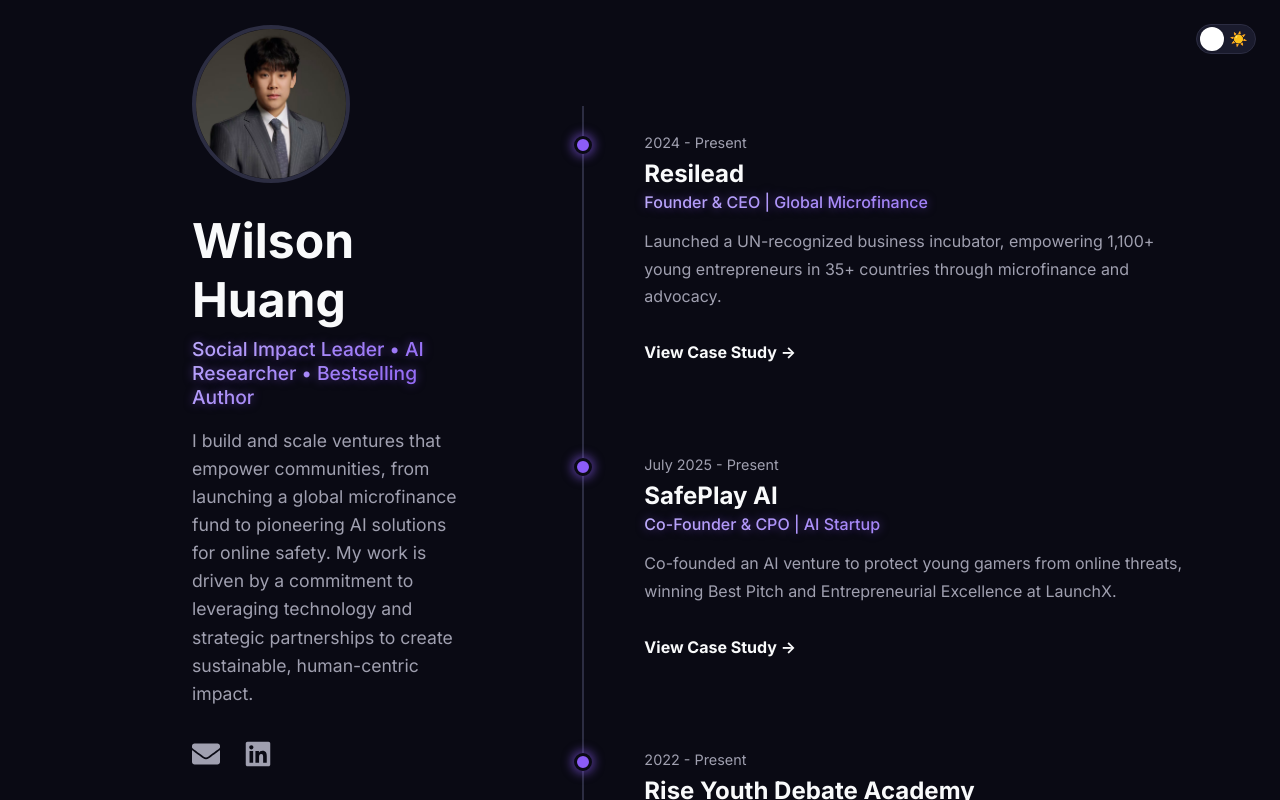
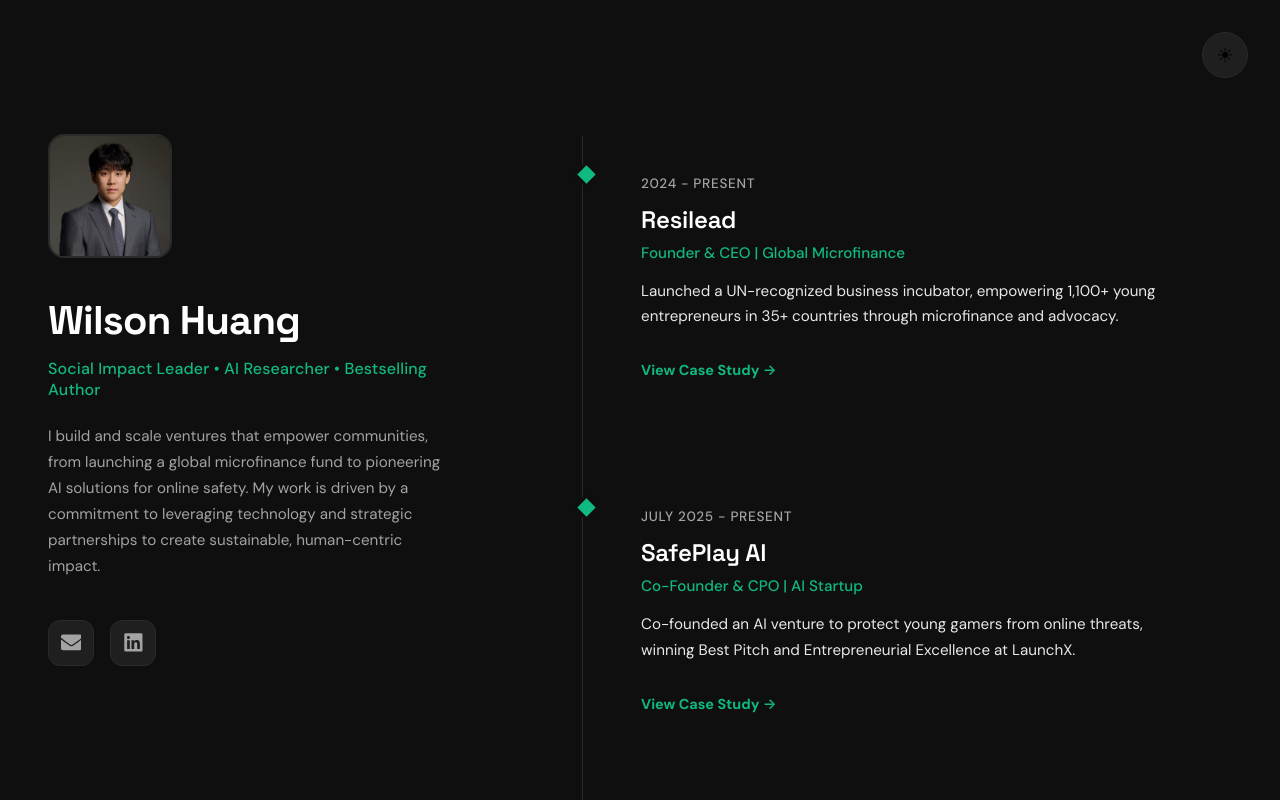
Before and after one commit to wilson-huang-cmyk/wilsonhuang, a React (Vite) app: page / in a window 1280 px wide. Shown: the top 800 px of the page. Built offline with nearby package versions, Linux system fonts and the light colour scheme.

Commit message:
Updated index.css

```diff
--- a/src/index.css
+++ b/src/index.css
@@ -1,41 +1,43 @@
 /* src/index.css */
-@import url('https://fonts.googleapis.com/css2?family=Inter:wght@400;500;700;900&display=swap');
+@import url('https://fonts.googleapis.com/css2?family=Space+Grotesk:wght@400;500;600;700&family=DM+Sans:wght@400;500;700&display=swap');
 
 /* --- DEFAULT DARK THEME VARIABLES --- */
 :root {
-  --bg-color: #0A0A14;
-  --card-color: #1A1B2D;
-  --text-color: #E4E4E7;
-  --primary-color: #F9FAFB;
-  --secondary-text: #A0A0B0;
-  --border-color: #2C2D42;
-  --timeline-line-color: #2C2D42;
-  --accent-color: #8B5CF6;
-  --accent-color-light: #C4B5FD;
-  --accent-glow: rgba(139, 92, 246, 0.5);
-  --accent-glow-hover: rgba(139, 92, 246, 0.7);
+  --bg-color: #0f0f0f;
+  --bg-secondary: #1a1a1a;
+  --card-color: #1f1f1f;
+  --text-color: #e8e8e8;
+  --primary-color: #ffffff;
+  --secondary-text: #a3a3a3;
+  --border-color: #2a2a2a;
+  --timeline-line-color: #2a2a2a;
+  --accent-color: #10b981;
+  --accent-color-light: #34d399;
+  --accent-glow: rgba(16, 185, 129, 0.2);
+  --accent-glow-hover: rgba(16, 185, 129, 0.4);
+  --accent-subtle: rgba(16, 185, 129, 0.1);
 }
 
 /* --- LIGHT THEME VARIABLES (ACTIVATED BY CLASS ON BODY) --- */
 body.light-theme {
-  --bg-color: #F9FAFB;
-  --card-color: #FFFFFF;
-  --text-color: #374151;
-  --primary-color: #1F2937;
-  --secondary-text: #6B7280;
-  --border-color: #E5E7EB;
-  --timeline-line-color: #E5E7EB;
-  --accent-color: #3B82F6;
-  --accent-color-light: #60A5FA;
-  --accent-glow: rgba(59, 130, 246, 0.2);
-  --accent-glow-hover: rgba(59, 130, 246, 0.5);
+  --bg-color: #fafafa;
+  --bg-secondary: #f5f5f5;
+  --card-color: #ffffff;
+  --text-color: #262626;
+  --primary-color: #0a0a0a;
+  --secondary-text: #737373;
+  --border-color: #e5e5e5;
+  --timeline-line-color: #d4d4d4;
+  --accent-color: #059669;
+  --accent-color-light: #10b981;
+  --accent-glow: rgba(5, 150, 105, 0.15);
+  --accent-glow-hover: rgba(5, 150, 105, 0.3);
+  --accent-subtle: rgba(5, 150, 105, 0.08);
 }
 
 body {
   margin: 0;
-  font-family: 'Inter', -apple-system, BlinkMacSystemFont, 'Segoe UI', 'Roboto', 'Oxygen',
-    'Ubuntu', 'Cantarell', 'Fira Sans', 'Droid Sans', 'Helvetica Neue',
-    sans-serif;
+  font-family: 'DM Sans', -apple-system, BlinkMacSystemFont, 'Segoe UI', 'Roboto', sans-serif;
   -webkit-font-smoothing: antialiased;
   -moz-osx-font-smoothing: grayscale;
   background-color: var(--bg-color);
@@ -46,65 +48,50 @@
 /* --- THEME TOGGLE BUTTON --- */
 .theme-toggle {
   position: fixed;
-  top: 1.5rem;
-  right: 1.5rem;
+  top: 2rem;
+  right: 2rem;
   z-index: 1000;
-
-  /* New toggle switch styles */
   display: flex;
   align-items: center;
-  justify-content: space-around; /* To space the emojis */
-  width: 60px; /* Wider for the toggle */
-  height: 30px; /* Standard toggle height */
+  justify-content: center;
+  width: 46px;
+  height: 46px;
   background: var(--card-color);
   border: 1px solid var(--border-color);
-  border-radius: 30px; /* Fully rounded ends */
+  border-radius: 50%;
   cursor: pointer;
-  padding: 0 4px; /* Padding for the icons */
   transition: all 0.3s ease;
+  font-size: 1.2rem;
 }
 
-/* Emojis inside the toggle */
-.theme-toggle::before, .theme-toggle::after {
-  font-size: 0.9rem;
-}
 .theme-toggle::before {
-  content: '🌙';
-}
-.theme-toggle::after {
-  content: '☀️';
+  content: '☀';
+  transition: transform 0.3s ease;
 }
 
-/* The sliding thumb */
-.theme-toggle .toggle-thumb {
-  position: absolute;
-  left: 3px; /* Initial position on the left */
-  width: 24px; /* Size of the thumb */
-  height: 24px;
-  background-color: white;
-  border-radius: 50%;
-  transition: transform 0.3s cubic-bezier(0.25, 0.46, 0.45, 0.94);
-  box-shadow: 0 0 2px rgba(0,0,0,0.2);
+body.light-theme .theme-toggle::before {
+  content: '☾';
 }
 
-body.light-theme .theme-toggle .toggle-thumb {
-  /* Move thumb to the right in light mode */
-  transform: translateX(30px);
+.theme-toggle .toggle-thumb {
+  display: none;
 }
 
 .theme-toggle:hover {
-  box-shadow: 0 0 10px var(--accent-glow-hover);
+  background: var(--bg-secondary);
+  border-color: var(--accent-color);
+  transform: scale(1.05);
 }
 
 
 /* --- MAIN TWO-COLUMN LAYOUT --- */
 .main-layout {
   display: grid;
-  grid-template-columns: 0.7fr 1.5fr;
-  gap: 5rem;
-  max-width: 1800px;
+  grid-template-columns: 400px 1fr;
+  gap: 8rem;
+  max-width: 1400px;
   margin: 0 auto;
-  padding: 0 4rem 0 12rem;
+  padding: 0 3rem;
 }
 
 .left-column {
@@ -114,11 +101,11 @@
   display: flex;
   flex-direction: column;
   justify-content: center;
-  padding-right: 2rem;
+  padding-right: 0;
 }
 
 .right-column {
-  padding-top: 6rem;
+  padding-top: 8rem;
   padding-bottom: 6rem;
 }
 
@@ -127,100 +114,116 @@
   text-align: left;
 }
 .bio-image {
-  width: 150px;
-  height: 150px;
-  border-radius: 50%;
+  width: 120px;
+  height: 120px;
+  border-radius: 16px;
   object-fit: cover;
-  border: 4px solid var(--border-color);
-  margin-bottom: 1.5rem;
+  border: 2px solid var(--border-color);
+  margin-bottom: 2rem;
+  transition: transform 0.3s ease;
+}
+.bio-image:hover {
+  transform: scale(1.02);
 }
 .bio-name {
-  font-size: 3rem;
+  font-family: 'Space Grotesk', sans-serif;
+  font-size: 2.5rem;
+  font-weight: 700;
   color: var(--primary-color);
-  margin: 0 0 0.5rem;
+  margin: 0 0 0.75rem;
+  letter-spacing: -0.02em;
 }
 
 .bio-title {
-  font-size: 1.2rem;
+  font-size: 1rem;
   font-weight: 500;
-  margin: 0 0 1rem;
-  /* Applying shiny effect directly */
-  background-image: linear-gradient(135deg, var(--accent-color-light), var(--accent-color));
-  -webkit-background-clip: text;
-  -webkit-text-fill-color: transparent;
-  color: var(--accent-color); /* Fallback */
-  text-shadow: 0 0 10px var(--accent-glow);
+  margin: 0 0 1.5rem;
+  color: var(--accent-color);
+  letter-spacing: 0.01em;
 }
 
 .bio-description {
   color: var(--secondary-text);
-  line-height: 1.6;
-  font-size: 1.1rem;
+  line-height: 1.7;
+  font-size: 0.95rem;
 }
 
 /* --- SOCIAL ICONS (LEFT COLUMN) --- */
 .social-icons {
-  margin-top: 2rem;
+  margin-top: 2.5rem;
   display: flex;
-  gap: 1.5rem;
+  gap: 1rem;
 }
 
 .social-icon-link {
+  display: flex;
+  align-items: center;
+  justify-content: center;
+  width: 44px;
+  height: 44px;
   color: var(--secondary-text);
-  font-size: 1.75rem;
-  transition: all 0.3s;
+  font-size: 1.3rem;
+  background: var(--card-color);
+  border: 1px solid var(--border-color);
+  border-radius: 12px;
+  transition: all 0.3s ease;
 }
 
 .social-icon-link:hover {
-  transform: translateY(-3px);
   color: var(--accent-color);
-}
-.social-icon-link:hover > * {
-  text-shadow: 0 0 12px var(--accent-glow-hover);
+  background: var(--accent-subtle);
+  border-color: var(--accent-color);
+  transform: translateY(-2px);
 }
 
 
 /* --- TIMELINE (RIGHT COLUMN) --- */
 .timeline-wrapper {
   position: relative;
-  padding-left: 3rem;
+  padding-left: 2rem;
 }
 
 .timeline-wrapper::before {
   content: '';
   position: absolute;
-  left: 10px;
-  top: 10px;
-  bottom: 10px;
-  width: 2px;
+  left: 6px;
+  top: 8px;
+  bottom: 8px;
+  width: 1px;
   background-color: var(--timeline-line-color);
 }
 
 .timeline-item {
   position: relative;
-  margin-bottom: 2rem;
-  transition: background-color 0.3s, box-shadow 0.3s;
-  padding: 1.5rem;
-  border-radius: 8px;
+  margin-bottom: 3rem;
+  transition: all 0.3s ease;
+  padding: 2rem;
+  border-radius: 12px;
   cursor: pointer;
+  border: 1px solid transparent;
 }
 
 .timeline-item:hover {
   background-color: var(--card-color);
-    box-shadow: 0 4px 12px rgba(0, 0, 0, 0.1);
+  border-color: var(--border-color);
 }
 
 .timeline-dot {
   position: absolute;
-  left: -46px;
-  top: 40px;
-  width: 12px;
-  height: 12px;
-  border-radius: 50%;
+  left: -32px;
+  top: 2.25rem;
+  width: 13px;
+  height: 13px;
+  border-radius: 3px;
   background-color: var(--accent-color);
-  box-shadow: 0 0 10px 3px var(--accent-glow);
   border: 3px solid var(--bg-color);
   transition: all 0.3s ease;
+  transform: rotate(45deg);
+}
+
+.timeline-item:hover .timeline-dot {
+  background-color: var(--accent-color-light);
+  transform: rotate(45deg) scale(1.15);
 }
 
 .timeline-content {
@@ -228,34 +231,44 @@
 }
 .timeline-date {
   color: var(--secondary-text);
-  font-size: 0.9rem;
-  margin-bottom: 0.5rem;
+  font-size: 0.85rem;
+  font-weight: 500;
+  text-transform: uppercase;
+  letter-spacing: 0.05em;
+  margin-bottom: 0.75rem;
 }
 .timeline-title {
+  font-family: 'Space Grotesk', sans-serif;
   font-size: 1.5rem;
+  font-weight: 600;
   color: var(--primary-color);
-  margin: 0;
+  margin: 0 0 0.5rem;
+  letter-spacing: -0.01em;
 }
 .timeline-category {
   font-weight: 500;
-    margin: 0.25rem 0 0.75rem;
-    /* Applying shiny effect directly */
-    background-image: linear-gradient(135deg, var(--accent-color-light), var(--accent-color));
-    -webkit-background-clip: text;
-    -webkit-text-fill-color: transparent;
-    color: var(--accent-color); /* Fallback */
-    text-shadow: 0 0 10px var(--accent-glow);
+  font-size: 0.95rem;
+  margin: 0 0 1rem;
+  color: var(--accent-color);
 }
 .timeline-description {
-  color: var(--secondary-text);
+  color: var(--text-color);
   line-height: 1.7;
+  font-size: 0.95rem;
 }
 .timeline-link {
-  color: var(--primary-color);
+  color: var(--accent-color);
   text-decoration: none;
-  font-weight: bold;
-  display: inline-block;
+  font-weight: 600;
+  font-size: 0.9rem;
+  display: inline-flex;
+  align-items: center;
+  gap: 0.5rem;
   margin-top: 1rem;
+  transition: gap 0.3s ease;
+}
+.timeline-link:hover {
+  gap: 0.75rem;
 }
 
 /* --- CASE STUDY PAGE --- */
@@ -271,90 +284,117 @@
 .back-button {
   background: none;
   border: none;
-  font-size: 1rem;
-  font-weight: bold;
+  font-size: 0.95rem;
+  font-weight: 600;
   cursor: pointer;
   padding: 0;
-  margin-bottom: 2rem;
-  /* Applying shiny effect directly */
-  background-image: linear-gradient(135deg, var(--accent-color-light), var(--accent-color));
-  -webkit-background-clip: text;
-  -webkit-text-fill-color: transparent;
-  color: var(--accent-color); /* Fallback */
-  text-shadow: 0 0 10px var(--accent-glow);
-  transition: text-shadow 0.3s ease;
+  margin-bottom: 3rem;
+  color: var(--accent-color);
+  transition: all 0.3s ease;
+  display: inline-flex;
+  align-items: center;
+  gap: 0.5rem;
 }
 
 .back-button:hover {
-  text-shadow: 0 0 12px var(--accent-glow-hover);
+  gap: 0.75rem;
+  color: var(--accent-color-light);
 }
 
 
 .case-study-header {
   border-bottom: 1px solid var(--border-color);
-  padding-bottom: 2rem;
-  margin-bottom: 2rem;
+  padding-bottom: 2.5rem;
+  margin-bottom: 3rem;
 }
 .case-study-category {
-  font-weight: bold;
+  font-weight: 600;
+  font-size: 0.85rem;
   text-transform: uppercase;
-  margin: 0;
-  /* Applying shiny effect directly */
-  background-image: linear-gradient(135deg, var(--accent-color-light), var(--accent-color));
-  -webkit-background-clip: text;
-  -webkit-text-fill-color: transparent;
-  color: var(--accent-color); /* Fallback */
-  text-shadow: 0 0 10px var(--accent-glow);
+  letter-spacing: 0.08em;
+  margin: 0 0 1rem;
+  color: var(--accent-color);
 }
 .case-study-title {
-  font-size: 3rem;
+  font-family: 'Space Grotesk', sans-serif;
+  font-size: 2.75rem;
+  font-weight: 700;
   color: var(--primary-color);
-  margin: 0.5rem 0;
+  margin: 0 0 1rem;
+  letter-spacing: -0.02em;
+  line-height: 1.2;
 }
 .case-study-date {
   color: var(--secondary-text);
-  font-size: 1.1rem;
+  font-size: 0.95rem;
+  font-weight: 500;
 }
 
 .case-study-hero-image {
   width: 100%;
   max-height: 500px;
   object-fit: contain;
-  border-radius: 8px;
+  border-radius: 16px;
   margin-bottom: 3rem;
-  background-color: var(--bg-color);
+  background-color: var(--bg-secondary);
+  border: 1px solid var(--border-color);
 }
 
 .case-study-section {
-  margin-bottom: 2rem; /* REDUCED: Was 3rem */
+  margin-bottom: 3rem;
 }
 .case-study-section h2 {
-  font-size: 1.75rem;
+  font-family: 'Space Grotesk', sans-serif;
+  font-size: 1.5rem;
+  font-weight: 600;
   color: var(--primary-color);
-  border-bottom: 1px solid var(--border-color);
-  padding-bottom: 0.5rem;
-  margin-bottom: 1.5rem; /* INCREASED: Was 1rem */
+  margin-bottom: 1.25rem;
+  letter-spacing: -0.01em;
 }
 .case-study-section p, .case-study-section li {
   color: var(--text-color);
-  font-size: 1.1rem;
+  font-size: 1rem;
   line-height: 1.8;
 }
 .case-study-section ul {
-    padding-left: 20px;
+  padding-left: 1.5rem;
+  list-style-type: none;
+}
+.case-study-section ul li {
+  position: relative;
+  padding-left: 1.5rem;
+  margin-bottom: 0.75rem;
+}
+.case-study-section ul li::before {
+  content: '';
+  position: absolute;
+  left: 0;
+  top: 0.7em;
+  width: 6px;
+  height: 6px;
+  background: var(--accent-color);
+  border-radius: 1px;
+  transform: rotate(45deg);
 }
 
 .tech-stack {
   display: flex;
   flex-wrap: wrap;
-    gap: 0.75rem; /* INCREASED: Was 0.5rem */
+  gap: 0.75rem;
 }
 .tech-tag {
-    background-color: var(--card-color);
-    border: 1px solid var(--border-color);
+  background-color: var(--accent-subtle);
+  border: 1px solid var(--accent-color);
+  color: var(--accent-color);
   padding: 0.5rem 1rem;
-    border-radius: 20px;
-    font-size: 0.9rem;
+  border-radius: 8px;
+  font-size: 0.85rem;
+  font-weight: 500;
+  transition: all 0.3s ease;
+}
+.tech-tag:hover {
+  background-color: var(--accent-color);
+  color: var(--bg-color);
 }
 
 .photo-gallery-grid {
@@ -375,6 +415,12 @@
   max-width: 100%;
   height: auto;
   display: block;
+  border-radius: 12px;
+  border: 1px solid var(--border-color);
+  transition: transform 0.3s ease;
+}
+.gallery-item-container:hover .gallery-image {
+  transform: scale(1.02);
 }
 
 .gallery-caption {
@@ -384,45 +430,49 @@
   transform: translateX(-50%) translateY(20px);
   width: 90%;
   max-width: 500px;
-  background: rgba(26, 26, 26, 0.7);
-  backdrop-filter: blur(8px) saturate(180%);
-  -webkit-backdrop-filter: blur(8px) saturate(180%);
-  color: #FFFFFF;
-  padding: 0.75rem 1rem;
-  font-size: 0.95rem;
+  background: rgba(15, 15, 15, 0.85);
+  backdrop-filter: blur(12px) saturate(180%);
+  -webkit-backdrop-filter: blur(12px) saturate(180%);
+  color: #ffffff;
+  padding: 1rem 1.25rem;
+  font-size: 0.9rem;
   text-align: center;
+  border-radius: 8px;
+  border: 1px solid rgba(255, 255, 255, 0.1);
   opacity: 0;
   transition: all 0.4s ease;
   pointer-events: none;
 }
 body.light-theme .gallery-caption {
-  background: rgba(249, 250, 251, 0.7);
-  color: #1F2937;
+  background: rgba(250, 250, 250, 0.85);
+  color: #0a0a0a;
+  border: 1px solid rgba(0, 0, 0, 0.1);
 }
 
 
 .gallery-item-container:hover .gallery-caption {
   opacity: 1;
-  transform: translateX(-50%) translateY(0);
+  transform: translateX(-50%) translateY(-8px);
 }
 
 /* --- FOOTER --- */
 footer {
   padding: 4rem 0 2rem;
   border-top: 1px solid var(--border-color);
-  margin-top: 3rem;
+  margin-top: 4rem;
 }
 .footer-bottom {
   display: flex;
   justify-content: space-between;
   align-items: center;
   color: var(--secondary-text);
-    font-size: 0.9rem;
+  font-size: 0.85rem;
 }
 .back-to-top {
   color: var(--secondary-text);
   text-decoration: none;
   font-weight: 500;
+  transition: color 0.3s ease;
 }
 .back-to-top:hover {
   color: var(--accent-color);
@@ -433,19 +483,17 @@
   .main-layout {
     grid-template-columns: 1fr;
     padding: 0 1.5rem;
+    gap: 3rem;
   }
   .left-column {
-    position: static; /* Let it scroll normally on mobile */
+    position: static;
     height: auto;
-    padding: 3rem 0 2rem 0;
+    padding: 3rem 0 0 0;
     text-align: center;
     align-items: center;
   }
-  .theme-toggle {
-    /* position is fixed, so it remains in the corner */
-  }
   .right-column {
-    padding-top: 0;
+    padding-top: 2rem;
   }
   .bio-container {
     text-align: center;
@@ -454,36 +502,29 @@
     justify-content: center;
   }
   .bio-name {
-    font-size: 2.25rem;
+    font-size: 2rem;
   }
   .timeline-title {
-    font-size: 1.3rem;
+    font-size: 1.25rem;
   }
   .case-study-title {
     font-size: 2rem;
   }
   .case-study-section h2 {
-    font-size: 1.5rem;
-  }
-  .bio-description,
-  .timeline-description,
-  .case-study-section p,
-  .case-study-section li {
-    font-size: 1rem;
-    line-height: 1.7;
+    font-size: 1.35rem;
   }
   .timeline-wrapper {
-    padding-left: 2rem;
+    padding-left: 1.5rem;
   }
   .timeline-dot {
-    left: -30px;
-    top: 38px;
+    left: -26px;
+    top: 2.25rem;
   }
   .case-study-section {
     margin-bottom: 2.5rem;
   }
   .case-study-header {
-    margin-bottom: 1.5rem;
-    padding-bottom: 1.5rem;
+    margin-bottom: 2rem;
+    padding-bottom: 2rem;
   }
 }
```
Lines whose indentation alone changed are shown as unchanged.
